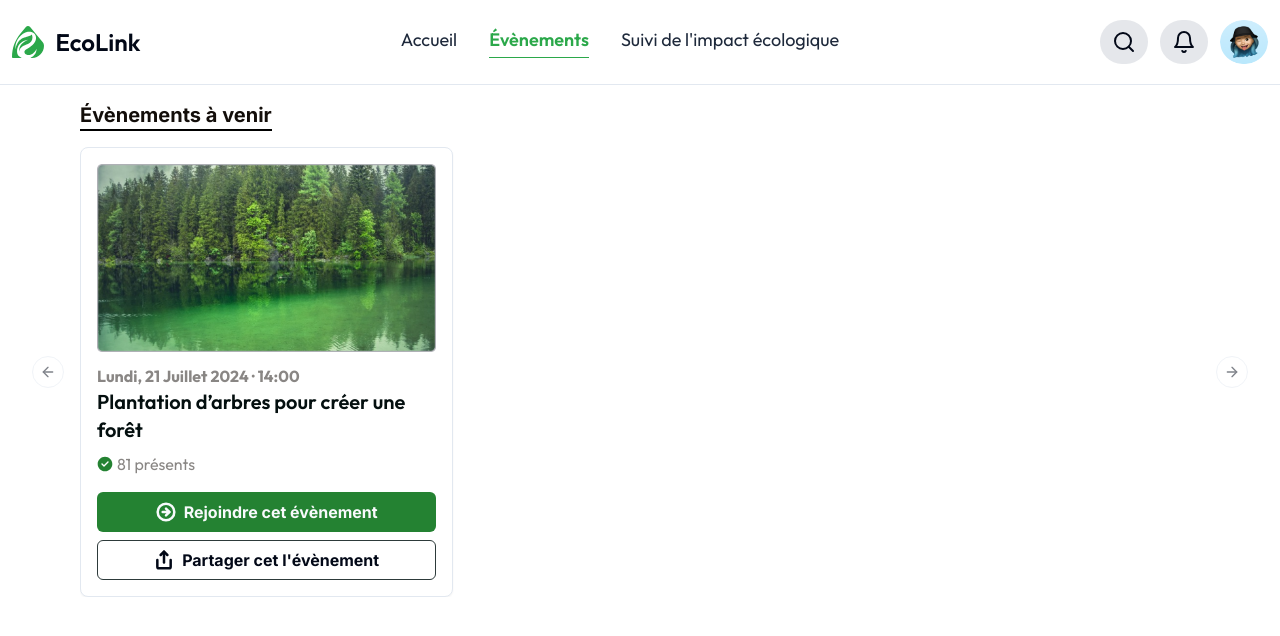
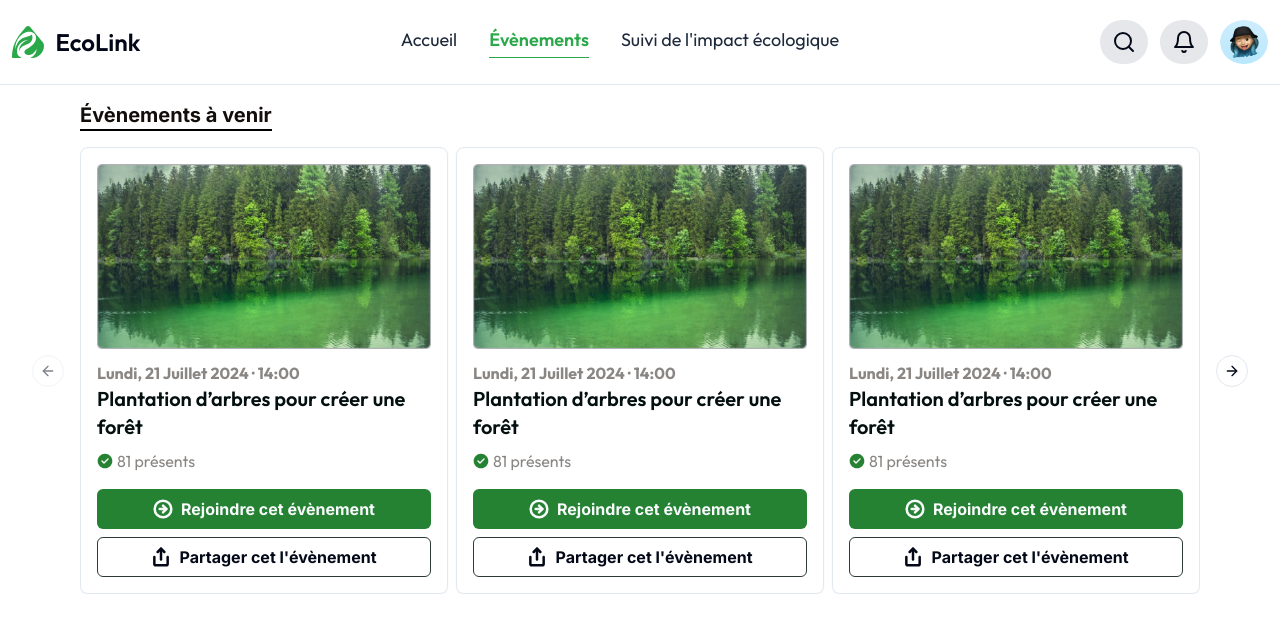
Before and after one commit to Umbrella-team-SquidTech/Ozon-Website, a React (Vite) app: page /events in a window 1280 px wide. Shown: the top 636 px of the page. Built offline with nearby package versions, Linux system fonts and the light colour scheme; no server answers.

Commit message:
refactor: set the event component in the carousel

```diff
--- a/src/components/EventPage/IncomingEvents.tsx
+++ b/src/components/EventPage/IncomingEvents.tsx
@@ -12,10 +12,18 @@ const IncomingEvents = () => {
     <div className="mt-4">
       <Carousel className="w-full "
       >
-        <CarouselContent>
-          <CarouselItem >
+        <CarouselContent >
+          <CarouselItem  className="flex flex-row gap-2">
+            <SingleEvent />
+            <SingleEvent />
             <SingleEvent />
           </CarouselItem>
+          <CarouselItem  className="flex flex-row gap-2 ">
+            <SingleEvent />
+            <SingleEvent />
+            <SingleEvent />
+          </CarouselItem>
+
 
         </CarouselContent>
         <CarouselPrevious />
```
